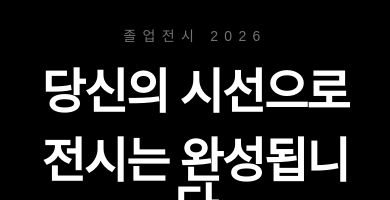
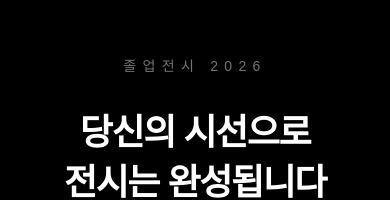
Before and after one commit to hong-gyeng-rok/kimgupall_nextjs, a Next.js app: page / in a window 390 px wide. Shown: the part 2710-2910 px from the top of the page. Built offline with nearby package versions, Linux system fonts and the light colour scheme; no server answers; the database is empty; a web font is replaced by a local one.

Commit message:
Refine home section layout

```diff
--- a/src/components/common/exhibition/ExhibitionTextSection.tsx
+++ b/src/components/common/exhibition/ExhibitionTextSection.tsx
@@ -75,12 +75,12 @@ export default function ExhibitionTextSection({
           className={[
             " font-black leading-[0.95] tracking-[-0.04em] ",
             isEnding
-              ? "text-5xl md:text-8xl"
+              ? "text-4xl md:text-8xl mt-10"
               : "text-6xl md:text-8xl ",
           ].join(" ")}
         >
           {titleLines.map((line) => (
-            <span key={line} className="block mt-6 ">
+            <span key={line} className="block mt-4 ">
               {line}
             </span>
           ))}
--- a/src/components/home/HomeView.tsx
+++ b/src/components/home/HomeView.tsx
@@ -153,7 +153,7 @@ function MobileHomeContent() {
       <BreakTextSection />
       <Showcase startIndex={4} />
 
-      <div id="section-album" className="min-h-[100svh]">
+      <div id="section-album" className="min-h-svh">
         <CollectionIndex />
       </div>
 
```
